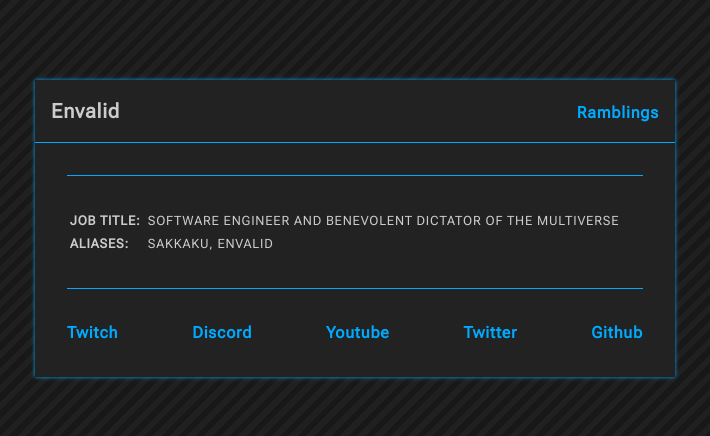
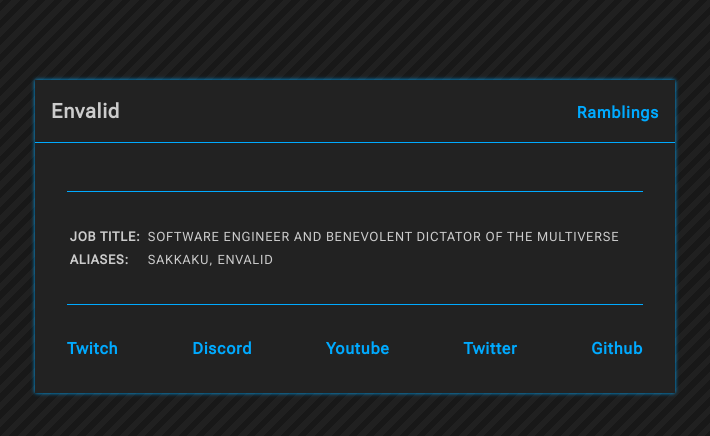
Before and after one commit to sakkaku/envalid, a Vue app: page / in a window 1280 px wide. Shown: the top 436 px of the page, without its empty margins (285-995 px from the left). Built offline with nearby package versions, Linux system fonts and the light colour scheme.

Commit message:
tweak spacing stuff to normalize look and feel.

```diff
--- a/public/css/main.css
+++ b/public/css/main.css
@@ -62,7 +62,7 @@
 
 hr {
     height: 1px;
-    margin: 1rem;
+    margin: 1rem 0;
     border: none;
     background: var(--accent-color);
 }
@@ -77,6 +77,10 @@
 
 ol > li {
     list-style: decimal-leading-zero outside;
+}
+
+li > ul, li > ol {
+    padding-left: 1.25rem;
 }
 
 input {
--- a/src/App.vue
+++ b/src/App.vue
@@ -57,7 +57,7 @@
 
 .main-content {
   flex-grow: 1;
-  padding: 1rem;
+  padding: 2rem;
 }
 
 .wait-spinner {
--- a/src/views/HomeView.vue
+++ b/src/views/HomeView.vue
@@ -40,7 +40,7 @@
 }
 
 .description {
-  padding: 1rem;
+  padding: 1rem 0;
 }
 
 .description {
@@ -52,9 +52,9 @@
 }
 
 .inline-nav {
+  margin-top: 1rem;
   display: flex;
   flex-flow: row wrap;
-  margin: 1rem;
   align-items: center;
   justify-content: space-between;
   text-align: center;
```
